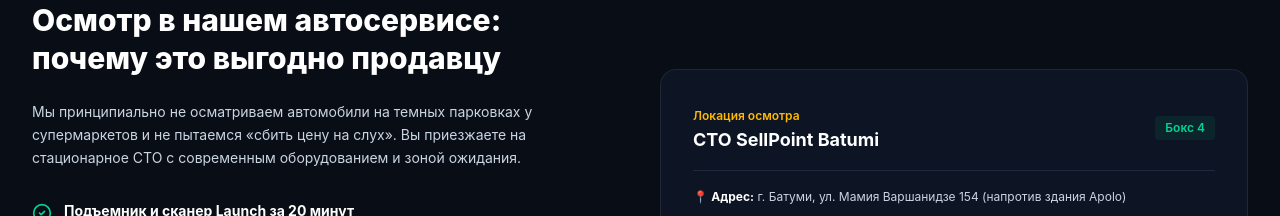
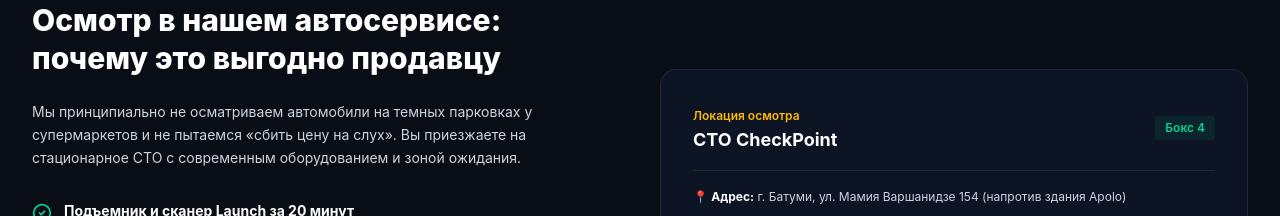
Before and after one commit to batumirentauto/autobuy_batumi, a Next.js app: page / in a window 1280 px wide. Shown: the part 1745-1961 px from the top of the page. Built offline with nearby package versions, Linux system fonts and the light colour scheme.

Commit message:
chore: rename service to CheckPoint and focus on Batumi

```diff
--- a/src/app/(frontend)/page.tsx
+++ b/src/app/(frontend)/page.tsx
@@ -271,7 +271,7 @@ export default function HomePage() {
                   <div className="flex items-center justify-between mb-4 pb-4 border-b border-slate-800">
                     <div>
                       <span className="text-xs font-semibold text-amber-400">Локация осмотра</span>
-                      <h3 className="text-lg font-bold text-white">СТО SellPoint Batumi</h3>
+                      <h3 className="text-lg font-bold text-white">СТО CheckPoint</h3>
                     </div>
                     <span className="px-2.5 py-1 rounded bg-emerald-500/10 text-emerald-400 text-xs font-semibold">
                       Бокс 4
--- a/src/components/Footer.tsx
+++ b/src/components/Footer.tsx
@@ -41,7 +41,7 @@ export const Footer: React.FC = () => {
               <MapPin className="w-4 h-4 text-amber-500 shrink-0 mt-0.5" />
               <div>
                 <p className="font-semibold text-white">г. Батуми, ул. Мамия Варшанидзе 154</p>
-                <p className="text-slate-400">Бокс 4 (СТО SellPoint Batumi)</p>
+                <p className="text-slate-400">Бокс 4 (СТО CheckPoint)</p>
               </div>
             </a>
 
```
